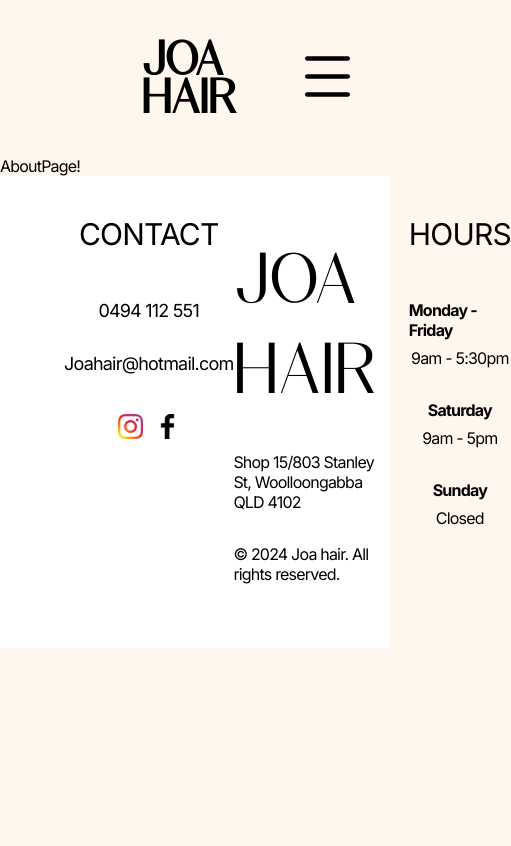
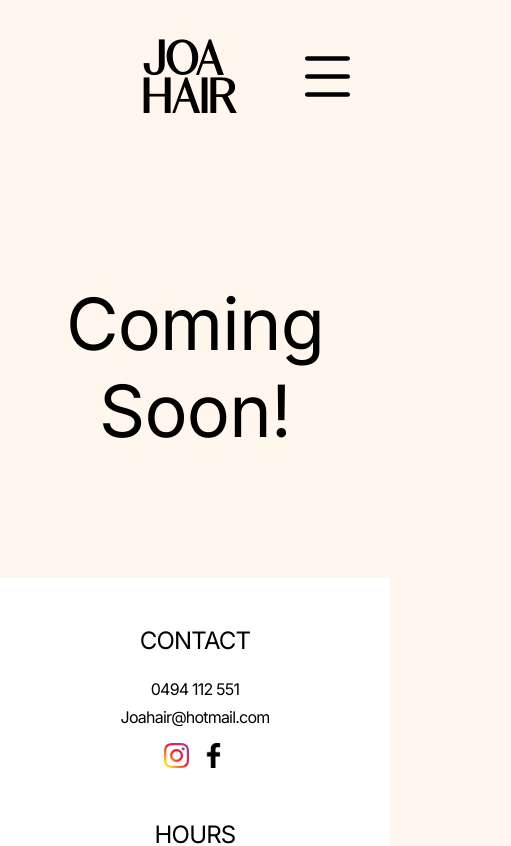
Before and after one commit to dongbin420/joa-hair, a React app: page /about in a window 390 px wide. Shown: the top 846 px of the page, 511 px wide, since content can reach past the window. Built offline with nearby package versions, Linux system fonts and the light colour scheme.

Commit message:
feat: 풋터 반응형 구현
+완성안된 route들 페이지에 대해 comming soon 문구 작성

```diff
--- a/src/components/Footer/Footer.styles.ts
+++ b/src/components/Footer/Footer.styles.ts
@@ -1,4 +1,4 @@
-import { styled, css } from 'styled-components';
+import { styled } from 'styled-components';
 
 export const FooterContainer = styled.footer`
   display: flex;
@@ -6,24 +6,40 @@ export const FooterContainer = styled.footer`
   padding: ${({ theme }) =>
     `${theme.spacing.spacing8} ${theme.spacing.spacing10} ${theme.spacing.spacing10}`};
   background-color: ${(props) => props.theme.color.white};
+  text-align: center;
+
+  @media (max-width: ${({ theme }) => theme.breakpoints.lg}) {
+    justify-content: space-between;
+  }
+
+  @media (max-width: ${({ theme }) => theme.breakpoints.md}) {
+    flex-direction: column;
+    gap: ${(props) => props.theme.spacing.spacing9};
+    padding-top: ${({ theme }) => theme.spacing.spacing9};
+  }
 `;
 
-export const FooterSection = styled.div<{ move?: boolean }>`
+export const FooterSection = styled.div<{ order: string }>`
   display: flex;
   flex-direction: column;
   align-items: center;
   gap: ${(props) => props.theme.spacing.spacing7};
+  margin-right: ${({ theme }) => `${theme.spacing.spacing10}`};
 
-  ${({ move }) =>
-    move &&
-    css`
-      margin-right: ${({ theme }) => `${theme.spacing.spacing7}`};
-    `};
+  @media (max-width: ${({ theme }) => theme.breakpoints.md}) {
+    margin-right: 0;
+    order: ${({ order }) => order};
+    gap: ${(props) => props.theme.spacing.spacing2};
+  }
 `;
 
 export const ContactTitle = styled.p`
   font-size: ${({ theme }) => `${theme.heading.sm.fontSize}`};
   margin-bottom: ${({ theme }) => `${theme.spacing.spacing4}`};
+
+  @media (max-width: ${({ theme }) => theme.breakpoints.lg}) {
+    font-size: ${({ theme }) => `${theme.text.xl.fontSize}`};
+  }
 `;
 
 export const ContactContents = styled.a`
@@ -31,6 +47,10 @@ export const ContactContents = styled.a`
 
   &:hover {
     color: ${({ theme }) => `${theme.color.orange600}`};
+  }
+
+  @media (max-width: ${({ theme }) => theme.breakpoints.lg}) {
+    font-size: ${({ theme }) => `${theme.text.sm.fontSize}`};
   }
 `;
 
@@ -53,6 +73,15 @@ export const Logo = styled.p`
   font-size: ${({ theme }) => `${theme.heading.xxl.fontSize}`};
   line-height: ${({ theme }) => `${theme.heading.xxl.lineHeight}`};
   margin-top: ${(props) => props.theme.spacing.spacing6};
+
+  @media (max-width: ${({ theme }) => theme.breakpoints.lg}) {
+    font-size: ${({ theme }) => `${theme.heading.xl.fontSize}`};
+    line-height: ${({ theme }) => `${theme.heading.md.lineHeight}`};
+  }
+
+  @media (max-width: ${({ theme }) => theme.breakpoints.md}) {
+    margin-bottom: ${({ theme }) => `${theme.spacing.spacing4}`};
+  }
 `;
 
 export const Address = styled.p``;
@@ -62,6 +91,10 @@ export const Copyright = styled.p``;
 export const HoursTitle = styled.p`
   font-size: ${({ theme }) => `${theme.heading.sm.fontSize}`};
   margin-bottom: ${(props) => props.theme.spacing.spacing4};
+
+  @media (max-width: ${({ theme }) => theme.breakpoints.lg}) {
+    font-size: ${({ theme }) => `${theme.text.xl.fontSize}`};
+  }
 `;
 
 export const DayWrapper = styled.p`
--- a/src/components/Footer/Footer.tsx
+++ b/src/components/Footer/Footer.tsx
@@ -6,7 +6,7 @@ import { INSTAGRAM_URL, FACEBOOK_URL } from '@/constants/url';
 function Footer() {
   return (
     <S.FooterContainer>
-      <S.FooterSection>
+      <S.FooterSection order={'1'}>
         <S.ContactTitle>CONTACT</S.ContactTitle>
         <S.ContactContents href="tel:+610494112551">0494 112 551</S.ContactContents>
         <S.ContactContents href="mailto:Joahair@hotmail.com">Joahair@hotmail.com</S.ContactContents>
@@ -19,12 +19,12 @@ function Footer() {
           </S.IconLink>
         </S.IconWrapper>
       </S.FooterSection>
-      <S.FooterSection move={true}>
+      <S.FooterSection order={'3'}>
         <S.Logo>JOA HAIR</S.Logo>
         <S.Address>Shop 15/803 Stanley St, Woolloongabba QLD 4102</S.Address>
         <S.Copyright>© 2024 Joa hair. All rights reserved.</S.Copyright>
       </S.FooterSection>
-      <S.FooterSection move={true}>
+      <S.FooterSection order={'2'}>
         <S.HoursTitle>HOURS</S.HoursTitle>
         <S.DayWrapper>
           <S.Day>Monday - Friday</S.Day>
--- a/src/components/Overlay/Overlay.styles.ts
+++ b/src/components/Overlay/Overlay.styles.ts
@@ -29,9 +29,9 @@ export const OverlayContainer = styled.div<{ isClosing: boolean }>`
   top: 0;
   left: 0;
   display: flex;
-  justify-content: space-between;
   width: 100%;
   height: 100%;
+  justify-content: space-between;
   padding: 0 ${({ theme }) => theme.spacing.spacing8};
   padding-top: ${({ theme }) => theme.spacing.spacing10};
   font-size: ${({ theme }) => theme.heading.lg.fontSize};
--- a/src/pages/AboutPage/AboutPage.styles.ts
+++ b/src/pages/AboutPage/AboutPage.styles.ts
@@ -0,0 +1,14 @@
+import { styled } from 'styled-components';
+
+export const Container = styled.div`
+  width: 100%;
+  height: 50vh;
+  display: flex;
+  justify-content: center;
+  align-items: center;
+`;
+
+export const Text = styled.div`
+  font-size: ${({ theme }) => theme.heading.xxl.fontSize};
+  text-align: center;
+`;
--- a/src/pages/AboutPage/AboutPage.tsx
+++ b/src/pages/AboutPage/AboutPage.tsx
@@ -1,5 +1,11 @@
+import * as S from './AboutPage.styles';
+
 function AboutPage() {
-  return <div>AboutPage!</div>;
+  return (
+    <S.Container>
+      <S.Text>Coming Soon!</S.Text>
+    </S.Container>
+  );
 }
 
 export default AboutPage;
--- a/src/pages/ContactPage/ContactPage.styles.ts
+++ b/src/pages/ContactPage/ContactPage.styles.ts
@@ -0,0 +1,14 @@
+import { styled } from 'styled-components';
+
+export const Container = styled.div`
+  width: 100%;
+  height: 50vh;
+  display: flex;
+  justify-content: center;
+  align-items: center;
+`;
+
+export const Text = styled.div`
+  font-size: ${({ theme }) => theme.heading.xxl.fontSize};
+  text-align: center;
+`;
--- a/src/pages/ContactPage/ContactPage.tsx
+++ b/src/pages/ContactPage/ContactPage.tsx
@@ -1,5 +1,11 @@
+import * as S from './ContactPage.styles';
+
 function ContactPage() {
-  return <div>ContactPage!</div>;
+  return (
+    <S.Container>
+      <S.Text>Coming Soon!</S.Text>
+    </S.Container>
+  );
 }
 
 export default ContactPage;
--- a/src/pages/GalleryPage/GalleryPage.styles.ts
+++ b/src/pages/GalleryPage/GalleryPage.styles.ts
@@ -0,0 +1,14 @@
+import { styled } from 'styled-components';
+
+export const Container = styled.div`
+  width: 100%;
+  height: 50vh;
+  display: flex;
+  justify-content: center;
+  align-items: center;
+`;
+
+export const Text = styled.div`
+  font-size: ${({ theme }) => theme.heading.xxl.fontSize};
+  text-align: center;
+`;
--- a/src/pages/GalleryPage/GalleryPage.tsx
+++ b/src/pages/GalleryPage/GalleryPage.tsx
@@ -1,5 +1,11 @@
+import * as S from './GalleryPage.styles';
+
 function GalleryPage() {
-  return <div>GalleryPage!</div>;
+  return (
+    <S.Container>
+      <S.Text>Coming Soon!</S.Text>
+    </S.Container>
+  );
 }
 
 export default GalleryPage;
--- a/src/pages/MainPage/MainPage.styles.ts
+++ b/src/pages/MainPage/MainPage.styles.ts
@@ -151,6 +151,11 @@ export const IntroContentWrapper = styled.div`
     flex-direction: column;
     gap: ${(props) => props.theme.spacing.spacing5};
   }
+
+  @media (max-width: ${({ theme }) => theme.breakpoints.sm}) {
+    flex-direction: column;
+    gap: ${(props) => props.theme.spacing.spacing2};
+  }
 `;
 
 export const IntroTextWrapper = styled.div`
--- a/src/pages/ServicesPage/ServicesPage.styles.ts
+++ b/src/pages/ServicesPage/ServicesPage.styles.ts
@@ -0,0 +1,14 @@
+import { styled } from 'styled-components';
+
+export const Container = styled.div`
+  width: 100%;
+  height: 50vh;
+  display: flex;
+  justify-content: center;
+  align-items: center;
+`;
+
+export const Text = styled.div`
+  font-size: ${({ theme }) => theme.heading.xxl.fontSize};
+  text-align: center;
+`;
--- a/src/pages/ServicesPage/ServicesPage.tsx
+++ b/src/pages/ServicesPage/ServicesPage.tsx
@@ -1,5 +1,11 @@
+import * as S from './ServicesPage.styles';
+
 function ServicesPage() {
-  return <div>ServicesPage!</div>;
+  return (
+    <S.Container>
+      <S.Text>Coming Soon!</S.Text>
+    </S.Container>
+  );
 }
 
 export default ServicesPage;
```
